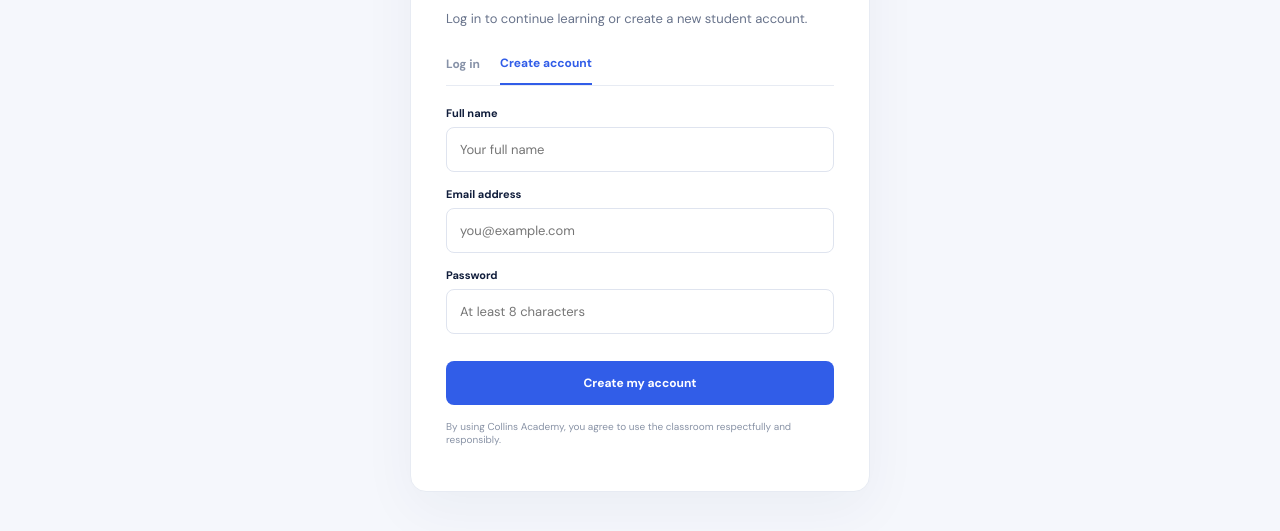
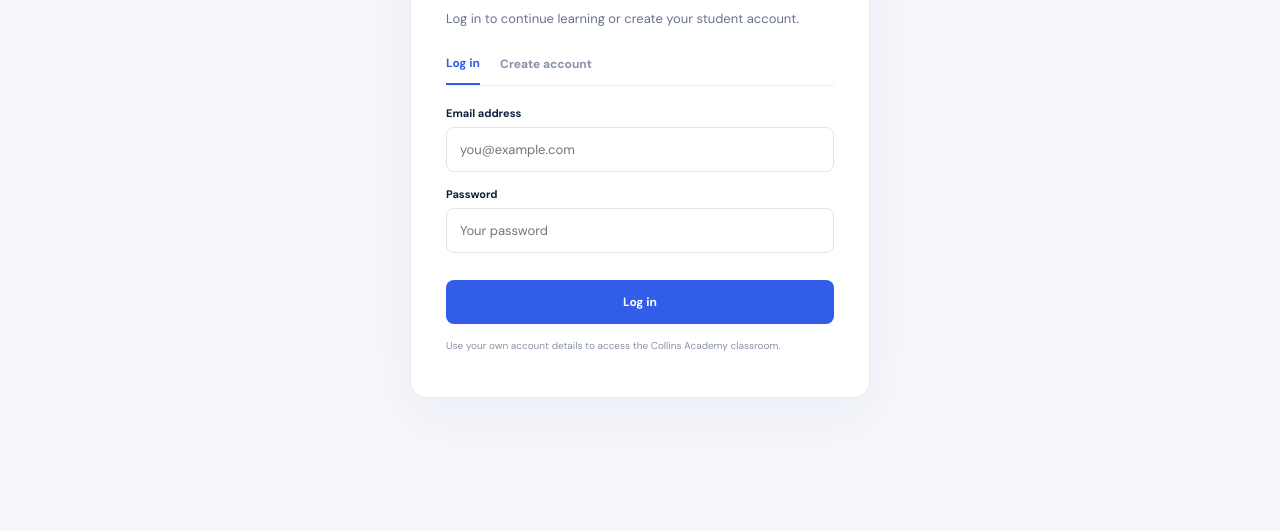
Before and after one commit to ibrahimohdestiny-cloud/Destiny-collins-learning, a plain HTML site: page auth.html in a window 1280 px wide. Shown: the part 241-772 px from the top of the page. Drawn offline with Linux system fonts and the light colour scheme; a script that the page names is missing.

Commit message:
Update auth.html

```diff
--- a/auth.html
+++ b/auth.html
@@ -3,17 +3,9 @@
 
 <head>
   <meta charset="UTF-8">
-  <meta
-    name="viewport"
-    content="width=device-width, initial-scale=1.0"
-  >
+  <meta name="viewport" content="width=device-width, initial-scale=1.0">
 
-  <title>Student Login | Collins Academy</title>
-
-  <meta
-    name="description"
-    content="Log in to your Collins Academy classroom."
-  >
+  <title>Student Access | Collins Academy</title>
 
   <link rel="stylesheet" href="styles.css">
 </head>
@@ -45,17 +37,15 @@
       <h1>Student Access</h1>
 
       <p class="muted">
-        Log in to continue learning or create a new student account.
+        Log in to continue learning or create your student account.
       </p>
 
-
-      <!-- TABS -->
 
       <div class="tabs">
 
         <button
           type="button"
-          class="tab"
+          class="tab active"
           id="loginTab"
         >
           Log in
@@ -63,7 +53,7 @@
 
         <button
           type="button"
-          class="tab active"
+          class="tab"
           id="signupTab"
         >
           Create account
@@ -72,9 +62,9 @@
       </div>
 
 
-      <!-- LOGIN FORM -->
+      <!-- LOGIN -->
 
-      <form id="loginForm" hidden>
+      <form id="loginForm">
 
         <label for="loginEmail">
           Email address
@@ -87,7 +77,6 @@
             required
             placeholder="you@example.com"
           >
-
         </label>
 
 
@@ -102,7 +91,6 @@
             required
             placeholder="Your password"
           >
-
         </label>
 
 
@@ -117,9 +105,9 @@
       </form>
 
 
-      <!-- SIGNUP FORM -->
+      <!-- SIGN UP -->
 
-      <form id="signupForm">
+      <form id="signupForm" hidden>
 
         <label for="fullName">
           Full name
@@ -128,12 +116,11 @@
             id="fullName"
             name="fullName"
             type="text"
+            maxlength="80"
             autocomplete="name"
-            maxlength="80"
             required
             placeholder="Your full name"
           >
-
         </label>
 
 
@@ -148,7 +135,6 @@
             required
             placeholder="you@example.com"
           >
-
         </label>
 
 
@@ -159,12 +145,11 @@
             id="signupPassword"
             name="password"
             type="password"
+            minlength="8"
             autocomplete="new-password"
-            minlength="8"
             required
             placeholder="At least 8 characters"
           >
-
         </label>
 
 
@@ -179,19 +164,16 @@
       </form>
 
 
-      <!-- MESSAGE -->
-
       <p
+        id="message"
         class="message"
-        id="message"
         role="status"
         aria-live="polite"
       ></p>
 
 
       <p class="tiny">
-        By using Collins Academy, you agree to use the classroom
-        respectfully and responsibly.
+        Use your own account details to access the Collins Academy classroom.
       </p>
 
     </section>
@@ -199,11 +181,9 @@
   </main>
 
 
-  <!-- IMPORTANT: cache-busting version -->
-
   <script
     type="module"
-    src="auth.js?v=4"
+    src="auth.js?v=10"
   ></script>
 
 </body>
```
